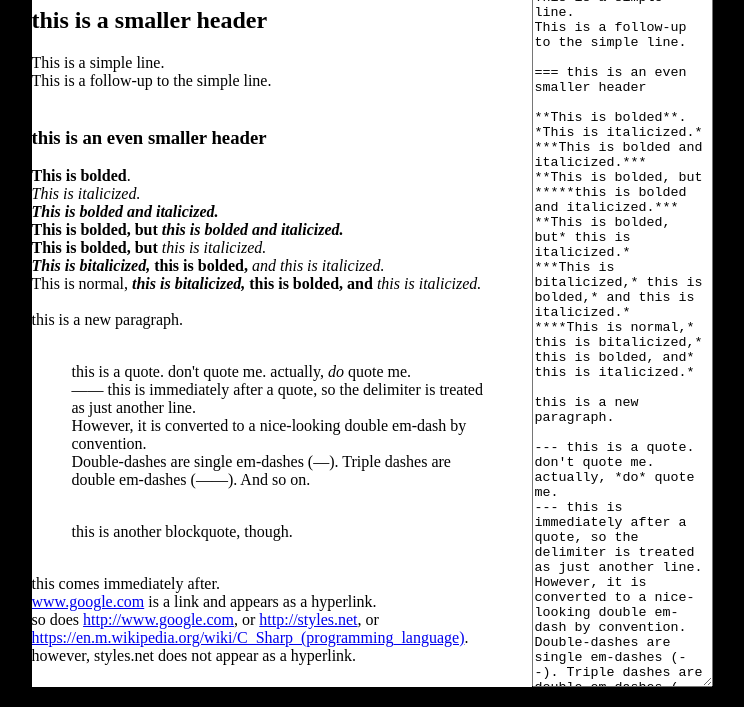
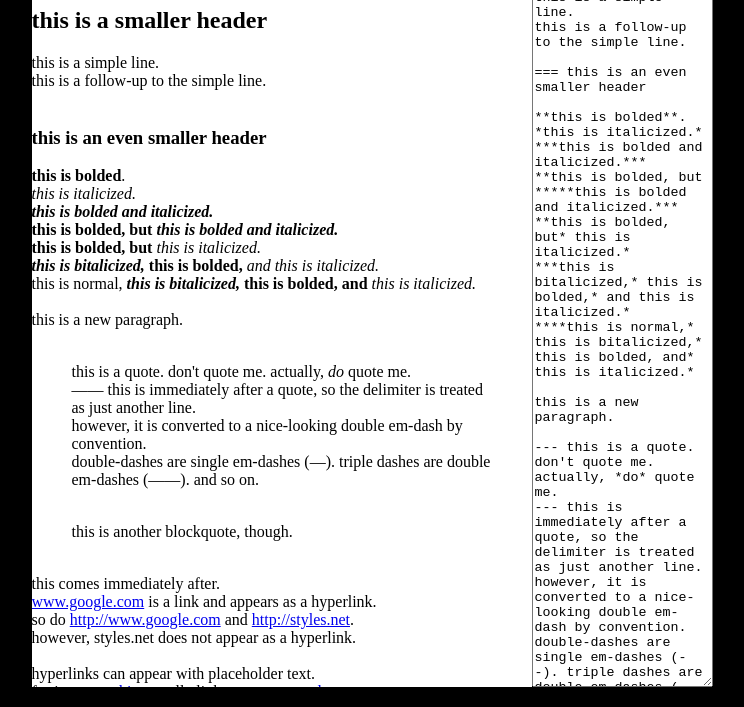
Before and after one commit to TheFuzzyUngulate/custom-markup, a plain HTML site: page index.html in a window 1280 px wide. Shown: the part 93-800 px from the top of the page, without its empty margins (268-1012 px from the left). Drawn offline with Linux system fonts and the light colour scheme.

Commit message:
Added links!!

```diff
--- a/index.html
+++ b/index.html
@@ -10,36 +10,40 @@
 = this is a header
 == this is a smaller header
 
-This is a simple line.
-This is a follow-up to the simple line.
+this is a simple line.
+this is a follow-up to the simple line.
 
 === this is an even smaller header
 
-**This is bolded**.
-*This is italicized.*
-***This is bolded and italicized.***
-**This is bolded, but *****this is bolded and italicized.***
-**This is bolded, but* this is italicized.*
-***This is bitalicized,* this is bolded,* and this is italicized.*
-****This is normal,* this is bitalicized,* this is bolded, and* this is italicized.*
+**this is bolded**.
+*this is italicized.*
+***this is bolded and italicized.***
+**this is bolded, but *****this is bolded and italicized.***
+**this is bolded, but* this is italicized.*
+***this is bitalicized,* this is bolded,* and this is italicized.*
+****this is normal,* this is bitalicized,* this is bolded, and* this is italicized.*
 
 this is a new paragraph.
 
 --- this is a quote. don't quote me. actually, *do* quote me.
 --- this is immediately after a quote, so the delimiter is treated as just another line.
-However, it is converted to a nice-looking double em-dash by convention.
-Double-dashes are single em-dashes (--). Triple dashes are double em-dashes (---). And so on.
+however, it is converted to a nice-looking double em-dash by convention.
+double-dashes are single em-dashes (--). triple dashes are double em-dashes (---). and so on.
 
 --- this is another blockquote, though.
 
 this comes immediately after.
 www.google.com is a link and appears as a hyperlink.
-so does http://www.google.com, or http://styles.net, or https://en.m.wikipedia.org/wiki/C_Sharp_(programming_language).
+so do http://www.google.com and http://styles.net.
 however, styles.net does not appear as a hyperlink.
+
+hyperlinks can appear with placeholder text.
+for instance, www.google.com[this] actually links to www.google.com.
+and https://en.m.wikipedia.org/wiki/C_Sharp_(programming_language)[this text] is a hyperlink to a *Wikipedia* article.
 
 == Things to do
 
-1) add automatic link parsing
+1) add automatic link parsing **done!!**
 2) add list aliases "[]"
 3) add blockquote author field
 4) add code block && inline code spans
--- a/parse.js
+++ b/parse.js
@@ -176,7 +176,7 @@ export class Parser {
 
             case TokenType.SPACE:
             case TokenType.WORD_SPAN:
-                res = this.span(true);
+                res = this.span({withEmph: true});
                 if (this.next.type === TokenType.ASTERISK) {
                     this.consume();
                     switch (level % 4) {
@@ -191,8 +191,9 @@ export class Parser {
         return '*'
     }
 
-    changeIfHref(text) {
-        let pref, suff;
+    changeIfHref() {
+        let pref, suff, inner;
+        let text = this.previous.text;
 
         if (isPunctuation(text[text.length - 1])) {
             pref = text.substr(0, text.length - 1);
@@ -202,20 +203,35 @@ export class Parser {
             suff = '';
         }
 
-        if (isValidURL(pref)) {
-            return `<a href=\"${pref}\">${pref}</a>${suff}`;
-        } else return text;
+        if (!isValidURL(pref)) {
+            return text;
+        }
+
+        if (this.next.type === TokenType.LEFT_BRACK) {
+            this.consume();
+            let rest = this.span({withLinks: false});
+            if (this.next.type === TokenType.RIGHT_BRACK) {
+                this.consume();
+                inner = rest;
+            }
+        }
+
+        if (inner === undefined) inner = pref;
+        if (!/^https?:\/\//.test(pref)) pref = "https://" + pref;
+        return `<a href=\"${pref}\">${inner}</a>${suff}`;
     }
 
-    word(tok) {
-        if (tok.type === TokenType.WORD_SPAN) {
-            return this.changeIfHref(tok.text);
+    word(withLinks) {
+        if (withLinks) {
+            if (this.previous.type === TokenType.WORD_SPAN) {
+                return this.changeIfHref();
+            }
         }
 
-        return tok.text;
+        return this.previous.text;
     }
 
-    span(withEmph=true) {
+    span({withEmph=true, withLinks=true}) {
         switch (this.consume().type) {
             case TokenType.HYPHEN:
                 if (this.previous.text.length === 1) {
@@ -227,9 +243,10 @@ export class Parser {
 
             case TokenType.SPACE:
             case TokenType.WORD_SPAN: {
-                let res = this.word(this.previous);
+                let res = this.word(withLinks);
                 while (isTextType(this.next.type)) {
-                    res += this.word(this.consume());
+                    this.consume();
+                    res += this.word(withLinks);
                 }
                 return res;
             }
@@ -246,7 +263,7 @@ export class Parser {
         let result = '';
 
         for (;;) {
-            result += this.span(withEmph);
+            result += this.span({withEmph: withEmph});
             if (this.next.type === TokenType.EOF ||
                 this.next.type === TokenType.PARAGRAPH_BREAK ||
                 this.next.type === TokenType.LINE_BREAK) {
```
